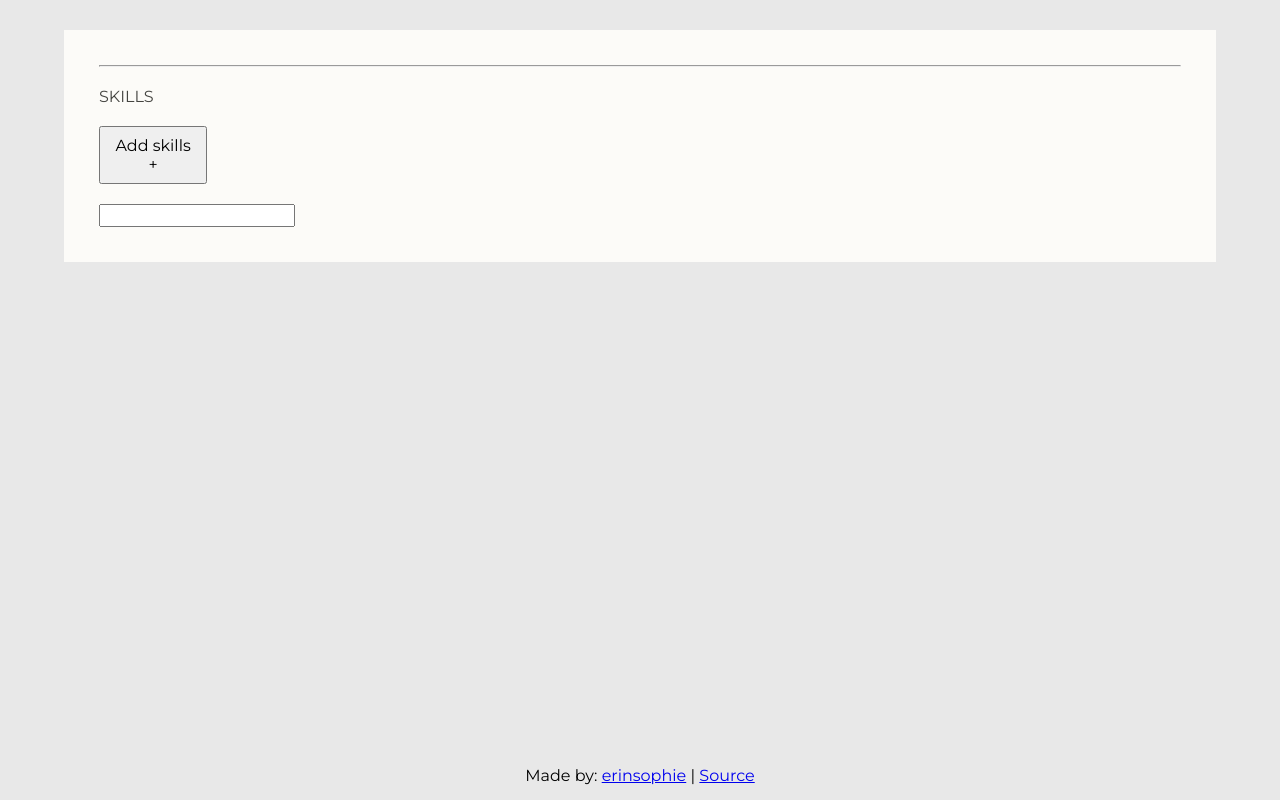
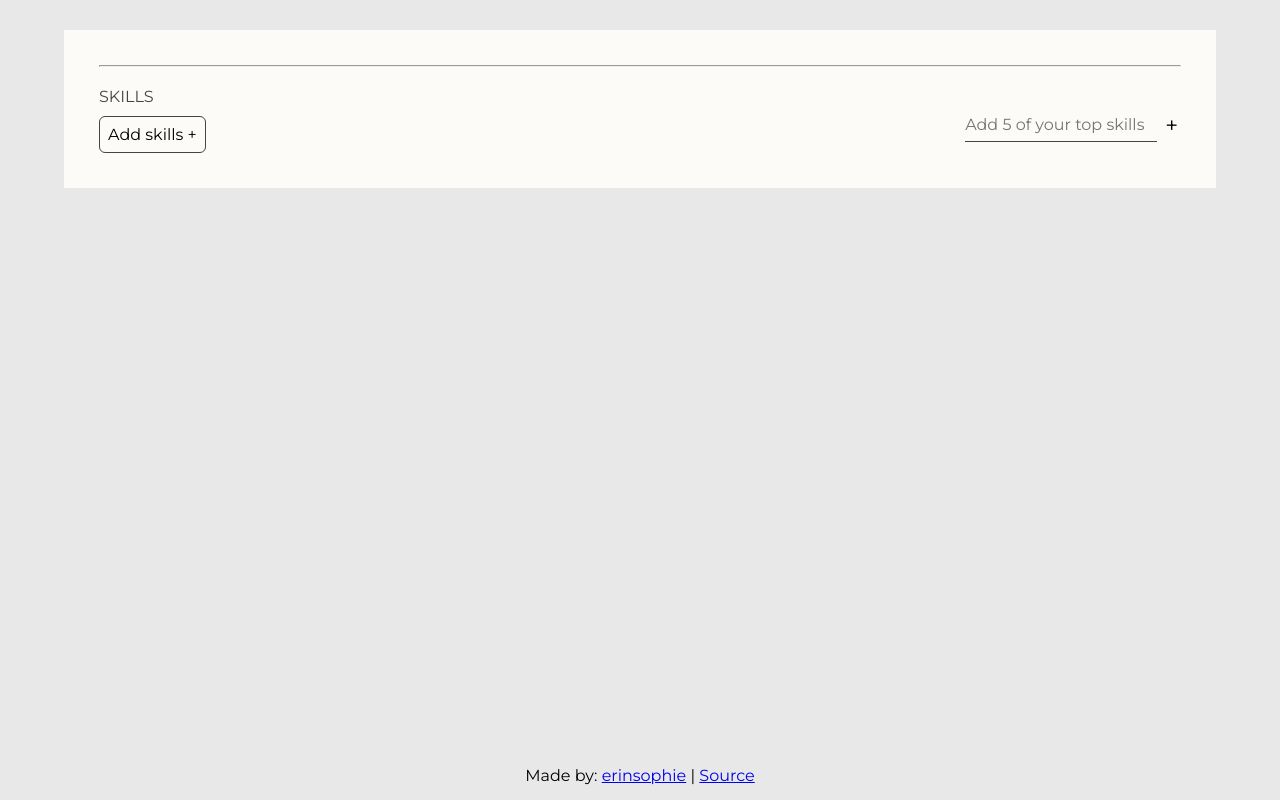
Before and after one commit to erinsophie/cv-project, a React (Create React App) app: page / in a window 1280 px wide. Both pictures are taken after a click on the button "Add skills +". Built offline with nearby package versions, Linux system fonts and the light colour scheme.

Commit message:
Add skills section

```diff
--- a/src/components/Skills.js
+++ b/src/components/Skills.js
@@ -1,11 +1,35 @@
-import React from "react";
+import React, { useState } from "react";
 
-function SkillsForm(props) {
+function SkillsForm({ addSkill }) {
+  const [currentSkill, setCurrentSkill] = useState("");
+
+  function handleSkillChange(event) {
+    setCurrentSkill(event.target.value);
+  }
+
+  function handleSubmit(event) {
+    event.preventDefault();
+    if (currentSkill !== "") {
+      addSkill(currentSkill);
+      setCurrentSkill("");
+    }
+  }
+
   return (
-    <form>
-      <input type="text" name="" value={""} />
+    <form className="skills-form" onSubmit={handleSubmit}>
+      <input
+        type="text"
+        placeholder="Add 5 of your top skills"
+        value={currentSkill}
+        onChange={handleSkillChange}
+      />
+      <button className="add-btn">+</button>
     </form>
   );
 }
 
 export default SkillsForm;
+
+//name
+//onChange={}
+//value={}
--- a/src/components/Template.js
+++ b/src/components/Template.js
@@ -3,19 +3,37 @@ import SkillsForm from "./Skills";
 
 function Template() {
   const [showSkillsForm, setShowSkillsForm] = useState(false);
+  const [skills, setSkills] = useState([]);
 
   function handleClick() {
     setShowSkillsForm((prev) => !prev);
   }
 
+  function addSkill(skill) {
+    setSkills((prevSkills) => [...prevSkills, skill]);
+  }
+
   return (
     <div className="cv-template">
       <hr />
-      <p>SKILLS</p>
-      <button onClick={handleClick} className="add-btn">
-        Add skills +
-      </button>
-      {showSkillsForm && <SkillsForm />}
+
+      <div className="skills-section">
+        <div>
+          <p>SKILLS</p>
+          <button onClick={handleClick} className="open-form-btn">
+            Add skills +
+          </button>
+        </div>
+
+        <div className="skills-list">
+          <ul>
+            {skills.map((skill, index) => (
+              <li key={index}>{skill}</li>
+            ))}
+          </ul>
+          {showSkillsForm && <SkillsForm addSkill={addSkill} />}
+        </div>
+      </div>
     </div>
   );
 }
--- a/src/styles/styles.css
+++ b/src/styles/styles.css
@@ -60,10 +60,52 @@ h6 {
   width: 90%;
 }
 
+button {
+  background-color: transparent;
+  border: 1px solid #444440;
+  border-radius: 6px;
+}
+
+.open-form-btn {
+  padding: 8px;
+  margin-top: 10px;
+}
+
 .add-btn {
-  width: 10%;
-  padding: 8px;
+  font-size: 1.4rem;
+  border: none;
+  padding: 3px;
 }
+
+/* skills section */
+
+.skills-section {
+  display: flex;
+  justify-content: space-between;
+  align-items: center;
+}
+
+.skills-form {
+  display: flex;
+  gap: 5px;
+  margin-top: 10px;
+}
+
+.skills-list {
+  display: flex;
+  flex-direction: column;
+}
+
+.skills-form input {
+  background-color: transparent;
+  border: none;
+  outline: none;
+  border-bottom: 1px solid #444440;
+}
+
+/* education section */
+
+/* footer */
 
 .footer {
   margin-top: auto;
```
Also changed, not shown: 1 other file (tests, documents, lock files or other folders).
